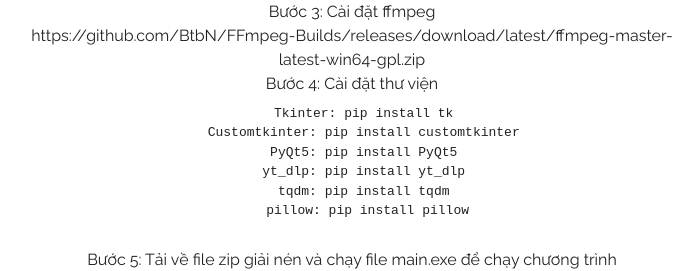
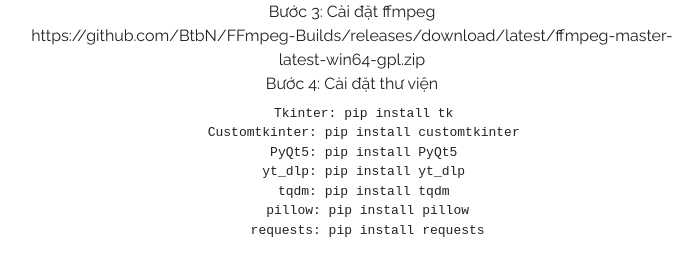
Before and after one commit to ThanhTrucOwO/SMDownloaderLandingPage, a plain HTML site: page index.html in a window 1280 px wide. Shown: the part 1594-1865 px from the top of the page, without its empty margins (288-986 px from the left). Drawn offline with Linux system fonts and the light colour scheme.

Commit message:
update index.html

```diff
--- a/index.html
+++ b/index.html
@@ -128,6 +128,7 @@
     yt_dlp: pip install yt_dlp
     tqdm: pip install tqdm
     pillow: pip install pillow
+    requests: pip install requests
             </pre>
             <p>
             Bước 5: Tải về file zip giải nén và chạy file main.exe để chạy chương trình
```
